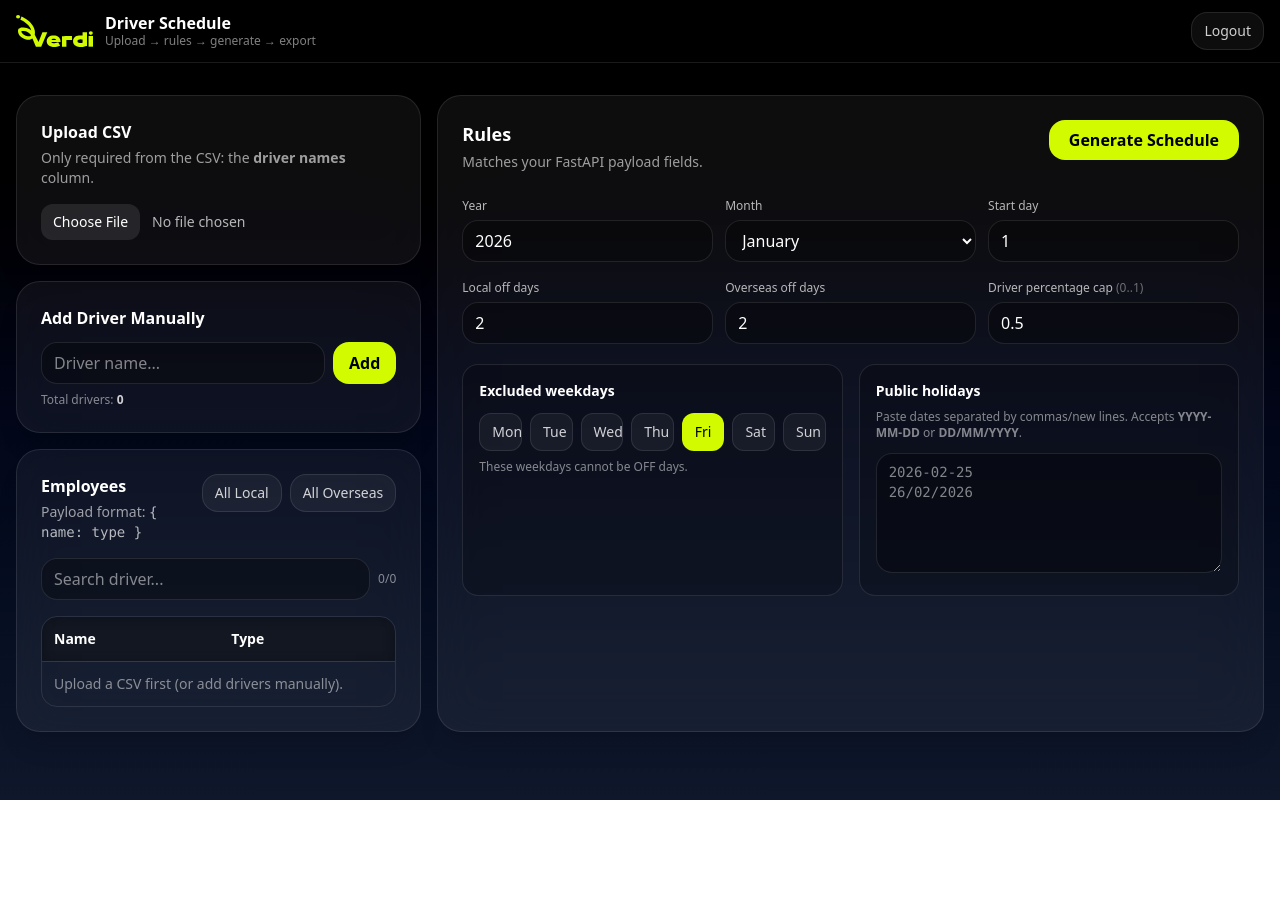
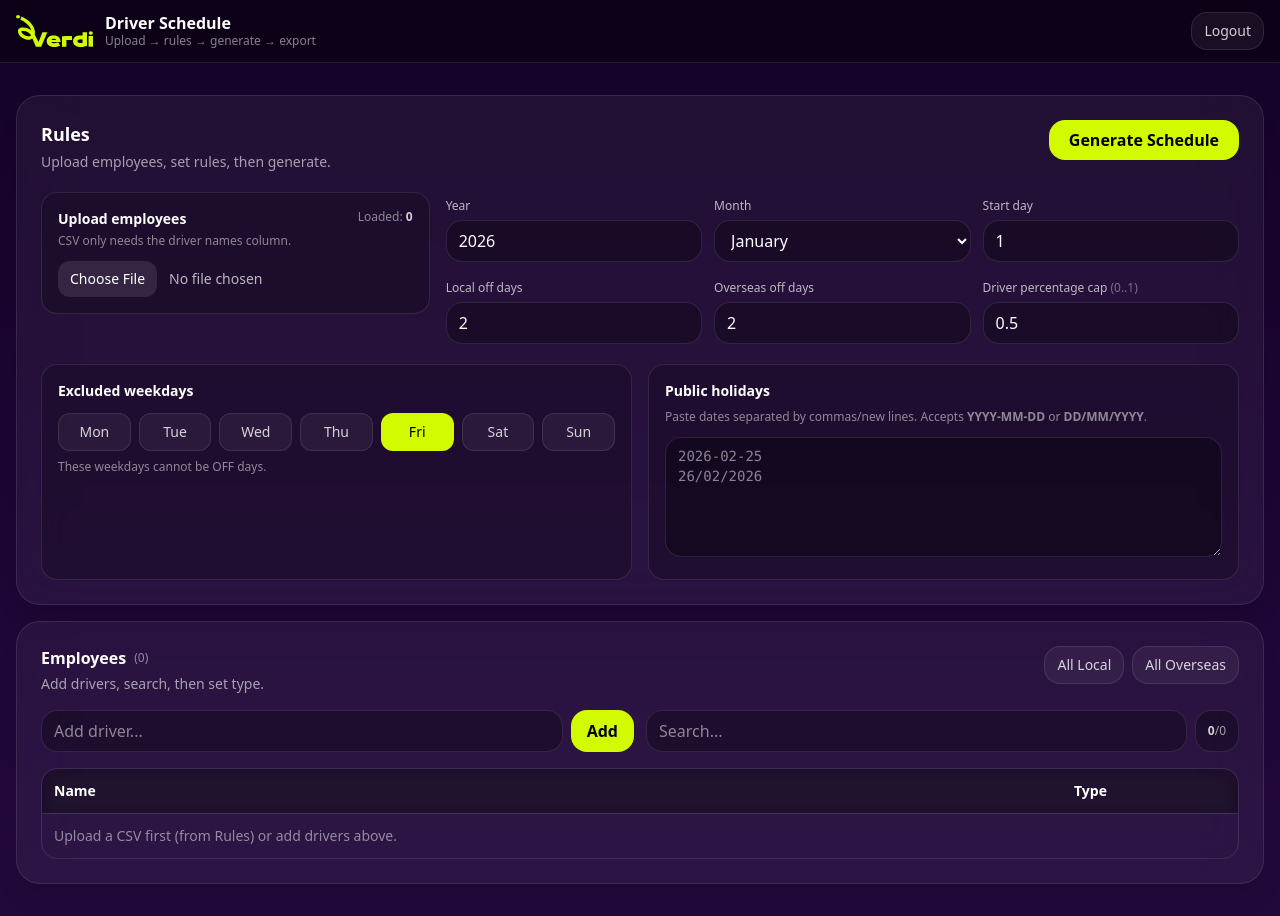
Before and after one commit to Chungus17/driver-scheduler-ui, a React (Vite) app: page /app in a window 1280 px wide. Before the commit the page ends 800 px from the top, so only its background shows below. Built offline with nearby package versions, Linux system fonts and the light colour scheme; sample sign-in values are in the browser's storage.

Commit message:
Latest Changea

```diff
--- a/src/index.css
+++ b/src/index.css
@@ -1 +1,5 @@
 @import "tailwindcss";
+
+:root {
+    --color: #22093b;
+}
--- a/src/pages/SchedulerPage.jsx
+++ b/src/pages/SchedulerPage.jsx
@@ -119,7 +119,7 @@ function Toast({ toast, onClose }) {
   );
 }
 
-function CSVUpload({ onDrivers }) {
+function CSVUpload({ onDrivers, embedded = false }) {
   const [headers, setHeaders] = useState([]);
   const [rows, setRows] = useState([]);
   const [nameCol, setNameCol] = useState("");
@@ -152,13 +152,28 @@ function CSVUpload({ onDrivers }) {
   }, [rows, nameCol, onDrivers]);
 
   return (
-    <div className="min-w-0 rounded-3xl border border-white/10 bg-white/5 backdrop-blur-xl shadow-xl p-5 md:p-6">
+    <div
+      className={
+        embedded
+          ? "min-w-0"
+          : "min-w-0 rounded-3xl border border-white/10 bg-white/5 backdrop-blur-xl shadow-xl p-5 md:p-6"
+      }
+    >
+      {!embedded && (
+        <>
           <h3 className="text-base font-semibold">Upload CSV</h3>
           <p className="text-sm text-white/60 mt-1">
             Only required from the CSV: the <b>driver names</b> column.
           </p>
+        </>
+      )}
 
-      <div className="mt-4 grid gap-3 min-w-0">
+      <div
+        className={classNames(
+          embedded ? "grid gap-3" : "mt-4 grid gap-3",
+          "min-w-0",
+        )}
+      >
         <input
           type="file"
           accept=".csv"
@@ -166,7 +181,10 @@ function CSVUpload({ onDrivers }) {
             const f = e.target.files?.[0];
             if (f) handleFile(f);
           }}
-          className="block w-full text-sm text-white/70 file:mr-3 file:rounded-xl file:border-0 file:bg-white/10 file:px-3 file:py-2 file:text-white hover:file:bg-white/15"
+          className={classNames(
+            "block w-full text-sm text-white/70",
+            "file:mr-3 file:rounded-xl file:border-0 file:bg-white/10 file:px-3 file:py-2 file:text-white hover:file:bg-white/15",
+          )}
         />
 
         {headers.length > 0 && (
@@ -196,7 +214,14 @@ function CSVUpload({ onDrivers }) {
   );
 }
 
-function DriverTypeEditor({ drivers, types, setTypes }) {
+function DriverTypeEditor({
+  drivers,
+  types,
+  setTypes,
+  manualName,
+  setManualName,
+  onAddManual,
+}) {
   const [q, setQ] = useState("");
 
   const filtered = useMemo(() => {
@@ -213,15 +238,19 @@ function DriverTypeEditor({ drivers, types, setTypes }) {
 
   return (
     <div className="min-w-0 rounded-3xl border border-white/10 bg-white/5 backdrop-blur-xl shadow-xl p-5 md:p-6">
-      <div className="flex flex-col gap-3 sm:flex-row sm:items-start sm:justify-between">
+      {/* Title */}
+      <div className="flex items-start justify-between gap-3">
         <div className="min-w-0">
+          <div className="flex items-center gap-2">
             <h3 className="text-base font-semibold">Employees</h3>
+            <span className="text-xs text-white/50">({drivers.length})</span>
+          </div>
           <p className="text-sm text-white/60 mt-1">
-            Payload format:{" "}
-            <span className="font-mono text-white/70">{"{ name: type }"}</span>
+            Add drivers, search, then set type.
           </p>
         </div>
-        <div className="flex gap-2 shrink-0">
+        {/* Right: bulk buttons */}
+        <div className="flex flex-wrap gap-2 lg:justify-end lg:w-auto shrink-0">
           <button
             onClick={() => setAll("local")}
             className="rounded-2xl border border-white/10 bg-white/5 px-3 py-2 text-sm text-white/80 hover:bg-white/10"
@@ -237,19 +266,44 @@ function DriverTypeEditor({ drivers, types, setTypes }) {
         </div>
       </div>
 
-      <div className="mt-4 flex items-center gap-2 min-w-0">
+      {/* Controls row */}
+      <div className="mt-4 flex flex-col lg:flex-row lg:items-center lg:justify-between gap-3 min-w-0 w-full">
+        {/* Left: Add + Search (same row on lg, stacked on mobile) */}
+        <div className="flex flex-col sm:flex-row gap-3 min-w-0 w-full">
+          {/* Add driver (input + button always together) */}
+          <div className="flex gap-2 min-w-0 w-full sm:w-1/2">
+            <input
+              value={manualName}
+              onChange={(e) => setManualName(e.target.value)}
+              placeholder="Add driver..."
+              className="w-full min-w-0 rounded-2xl border border-white/10 bg-black/30 px-3 py-2 text-white outline-none focus:ring-2 focus:ring-[#d3fb00]/20 focus:border-[#d3fb00]/30"
+            />
+            <button
+              onClick={onAddManual}
+              className="shrink-0 rounded-2xl px-4 py-2 font-semibold bg-[#d3fb00] text-black hover:brightness-95 transition"
+            >
+              Add
+            </button>
+          </div>
+
+          {/* Search (input + counter always together) */}
+          <div className="flex gap-2 min-w-0 w-full sm:w-1/2">
             <input
               value={q}
               onChange={(e) => setQ(e.target.value)}
-          placeholder="Search driver..."
+              placeholder="Search..."
               className="w-full min-w-0 rounded-2xl border border-white/10 bg-black/30 px-3 py-2 text-white outline-none focus:ring-2 focus:ring-[#d3fb00]/20 focus:border-[#d3fb00]/30"
             />
-        <div className="text-xs text-white/50 whitespace-nowrap shrink-0">
-          {filtered.length}/{drivers.length}
+            <div className="shrink-0 rounded-2xl border border-white/10 bg-black/30 px-3 py-2 text-xs text-white/60 whitespace-nowrap flex items-center">
+              <b className="text-white/80">{filtered.length}</b>/
+              {drivers.length}
+            </div>
+          </div>
         </div>
       </div>
 
-      <div className="mt-4 max-h-[360px] overflow-auto rounded-2xl border border-white/10 min-w-0">
+      {/* Table */}
+      <div className="mt-4 max-h-[420px] overflow-auto rounded-2xl border border-white/10 min-w-0">
         <table className="w-full text-sm">
           <thead className="sticky top-0 bg-black/40 backdrop-blur border-b border-white/10">
             <tr>
@@ -280,10 +334,11 @@ function DriverTypeEditor({ drivers, types, setTypes }) {
                 </td>
               </tr>
             ))}
+
             {!drivers.length && (
               <tr>
                 <td className="p-3 text-white/50" colSpan={2}>
-                  Upload a CSV first (or add drivers manually).
+                  Upload a CSV first (from Rules) or add drivers above.
                 </td>
               </tr>
             )}
@@ -539,46 +594,6 @@ function ResultsView({ schedule }) {
           )}
         </div>
       )}
-
-      {/* ✅ Summary: ONLY this area horizontal-scrolls */}
-      {summary?.rows && (
-        <div className="mt-6 min-w-0">
-          <div className="text-sm font-semibold">Summary (preview)</div>
-          <div className="mt-2 max-w-full min-w-0 overflow-x-auto overflow-y-hidden rounded-2xl border border-white/10">
-            <table className="w-max min-w-max text-sm">
-              <thead className="sticky top-0 bg-black/40 backdrop-blur border-b border-white/10">
-                <tr>
-                  {summary.columns.map((c) => (
-                    <th
-                      key={c}
-                      className="p-2 text-left font-semibold whitespace-nowrap"
-                    >
-                      {c}
-                    </th>
-                  ))}
-                </tr>
-              </thead>
-              <tbody>
-                {summary.rows.map((row, idx) => (
-                  <tr
-                    key={idx}
-                    className="border-b border-white/10 last:border-b-0"
-                  >
-                    {row.map((cell, cIdx) => (
-                      <td
-                        key={cIdx}
-                        className="p-2 whitespace-nowrap text-white/70"
-                      >
-                        {String(cell)}
-                      </td>
-                    ))}
-                  </tr>
-                ))}
-              </tbody>
-            </table>
-          </div>
-        </div>
-      )}
     </div>
   );
 }
@@ -692,7 +707,7 @@ export default function SchedulerPage() {
   }
 
   return (
-    <div className="min-h-screen text-white bg-gradient-to-b from-black via-slate-950 to-slate-900 overflow-x-hidden">
+    <div className="min-h-screen text-white bg-gradient-to-b from-[#150327] via-[#1c0533] to-[#22093b] overflow-x-hidden">
       <Toast toast={toast} onClose={() => setToast(null)} />
 
       {/* Top bar */}
@@ -716,49 +731,16 @@ export default function SchedulerPage() {
         </div>
       </div>
 
+      {/* Page */}
       <div className="max-w-7xl mx-auto px-4 py-6 md:py-8 min-w-0">
-        {/* ✅ min-w-0 on the grid + columns prevents table from expanding the page */}
-        <div className="grid grid-cols-1 lg:grid-cols-12 gap-4 min-w-0">
-          {/* Left */}
-          <div className="lg:col-span-4 grid gap-4 min-w-0">
-            <CSVUpload onDrivers={setDrivers} />
-
-            <div className="min-w-0 rounded-3xl border border-white/10 bg-white/5 backdrop-blur-xl shadow-xl p-5 md:p-6">
-              <h3 className="text-base font-semibold">Add Driver Manually</h3>
-              <div className="mt-3 flex gap-2 min-w-0">
-                <input
-                  value={manualName}
-                  onChange={(e) => setManualName(e.target.value)}
-                  placeholder="Driver name..."
-                  className="w-full min-w-0 rounded-2xl border border-white/10 bg-black/30 px-3 py-2 text-white outline-none focus:ring-2 focus:ring-[#d3fb00]/20 focus:border-[#d3fb00]/30"
-                />
-                <button
-                  onClick={addManualDriver}
-                  className="shrink-0 rounded-2xl px-4 py-2 font-semibold bg-[#d3fb00] text-black hover:brightness-95 transition"
-                >
-                  Add
-                </button>
-              </div>
-              <div className="mt-2 text-xs text-white/50">
-                Total drivers: <b className="text-white/80">{drivers.length}</b>
-              </div>
-            </div>
-
-            <DriverTypeEditor
-              drivers={drivers}
-              types={types}
-              setTypes={setTypes}
-            />
-          </div>
-
-          {/* Right */}
-          <div className="lg:col-span-8 grid gap-4 min-w-0">
+        <div className="grid gap-4 min-w-0">
+          {/* ✅ RULES (FULL WIDTH) + CSV UPLOAD INSIDE */}
           <div className="min-w-0 rounded-3xl border border-white/10 bg-white/5 backdrop-blur-xl shadow-xl p-5 md:p-6">
             <div className="flex flex-col md:flex-row md:items-start md:justify-between gap-3">
               <div className="min-w-0">
                 <h2 className="text-lg font-semibold">Rules</h2>
                 <p className="text-sm text-white/60 mt-1">
-                    Matches your FastAPI payload fields.
+                  Upload employees, set rules, then generate.
                 </p>
               </div>
 
@@ -771,7 +753,33 @@ export default function SchedulerPage() {
               </button>
             </div>
 
-              <div className="mt-5 grid grid-cols-1 sm:grid-cols-2 lg:grid-cols-3 gap-3 min-w-0">
+            {/* ✅ CSV Upload lives here */}
+            <div className="mt-5 grid grid-cols-1 lg:grid-cols-12 gap-4 min-w-0">
+              <div className="lg:col-span-4 min-w-0">
+                <div className="min-w-0 rounded-2xl border border-white/10 bg-black/20 p-4">
+                  <div className="flex items-start justify-between gap-3">
+                    <div className="min-w-0">
+                      <div className="text-sm font-semibold">
+                        Upload employees
+                      </div>
+                      <div className="text-xs text-white/50 mt-1">
+                        CSV only needs the driver names column.
+                      </div>
+                    </div>
+                    <div className="text-xs text-white/50 shrink-0">
+                      Loaded: <b className="text-white/80">{drivers.length}</b>
+                    </div>
+                  </div>
+
+                  <div className="mt-3 min-w-0">
+                    <CSVUpload onDrivers={setDrivers} embedded />
+                  </div>
+                </div>
+              </div>
+
+              {/* Rule inputs */}
+              <div className="lg:col-span-8 min-w-0">
+                <div className="grid grid-cols-1 sm:grid-cols-2 lg:grid-cols-3 gap-3 min-w-0">
                   <div className="min-w-0">
                     <label className="text-xs font-medium text-white/70">
                       Year
@@ -859,7 +867,10 @@ export default function SchedulerPage() {
                     />
                   </div>
                 </div>
+              </div>
+            </div>
 
+            {/* Excluded + Holidays */}
             <div className="mt-5 grid grid-cols-1 lg:grid-cols-2 gap-4 min-w-0">
               <div className="min-w-0 rounded-2xl border border-white/10 bg-black/20 p-4">
                 <div className="text-sm font-semibold">Excluded weekdays</div>
@@ -909,9 +920,16 @@ export default function SchedulerPage() {
               </div>
             </div>
           </div>
-
-            <ResultsView schedule={schedule} />
-          </div>
+          <DriverTypeEditor
+            drivers={drivers}
+            types={types}
+            setTypes={setTypes}
+            manualName={manualName}
+            setManualName={setManualName}
+            onAddManual={addManualDriver}
+          />
+          {/* ✅ RESULTS BELOW (only shows after generate) */}
+          {schedule && <ResultsView schedule={schedule} />}
         </div>
       </div>
     </div>
```
Lines whose indentation alone changed are shown as unchanged.
